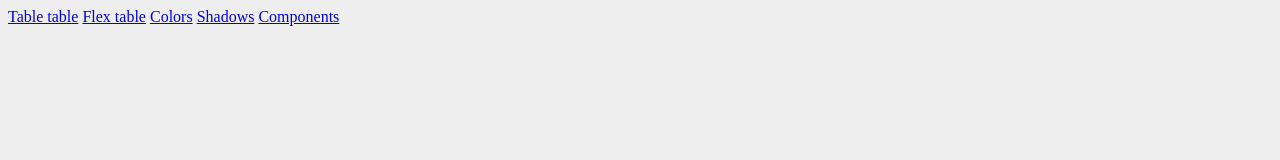
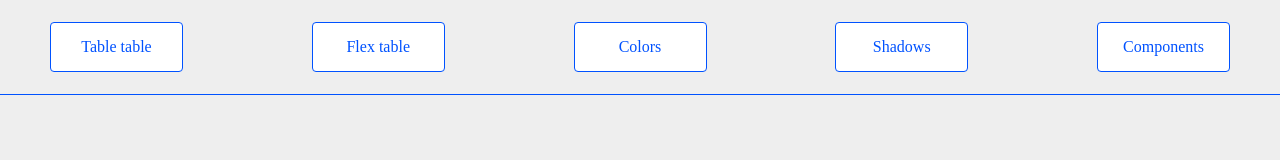
Before and after one commit to VladyslavaYakovenko/ui-kit, a website: page index.html in a window 1280 px wide. Drawn offline with Linux system fonts and the light colour scheme.

Commit message:
change links style

```diff
--- a/index.html
+++ b/index.html
@@ -8,10 +8,14 @@
     <title>Ui Kit</title>
   </head>
   <body>
-    <a href="./typography.html">Table table</a>
-    <a href="./flex-table.html">Flex table</a>
-    <a href="./colors.html">Colors</a>
-    <a href="./shadows.html">Shadows</a>
-    <a href="./components.html">Components</a>
+    <nav>
+      <div>
+        <a class="btn primary ghost" href="./typography.html">Table table</a>
+        <a class="btn primary ghost" href="./flex-table.html">Flex table</a>
+        <a class="btn primary ghost" href="./colors.html">Colors</a>
+        <a class="btn primary ghost" href="./shadows.html">Shadows</a>
+        <a class="btn primary ghost" href="./components.html">Components</a>
+      </div>
+    </nav>
   </body>
 </html>
--- a/styles/style.css
+++ b/styles/style.css
@@ -5,3 +5,31 @@
 @import url(./square.css);
 @import url(./table-style.css);
 @import url(./typography.css);
+
+body {
+  margin: 0;
+}
+
+nav {
+  padding: 12px 24px;
+  border-bottom: 1px solid #0052ff;
+}
+
+nav {
+  div {
+    display: flex;
+    justify-content: space-between;
+    gap: 12px;
+    max-width: 1200px;
+    margin: 0 auto;
+  }
+}
+
+a {
+  transition: transform 0.3s !important;
+  text-decoration: none;
+}
+
+a:hover {
+  transform: scale(1.1);
+}
```
